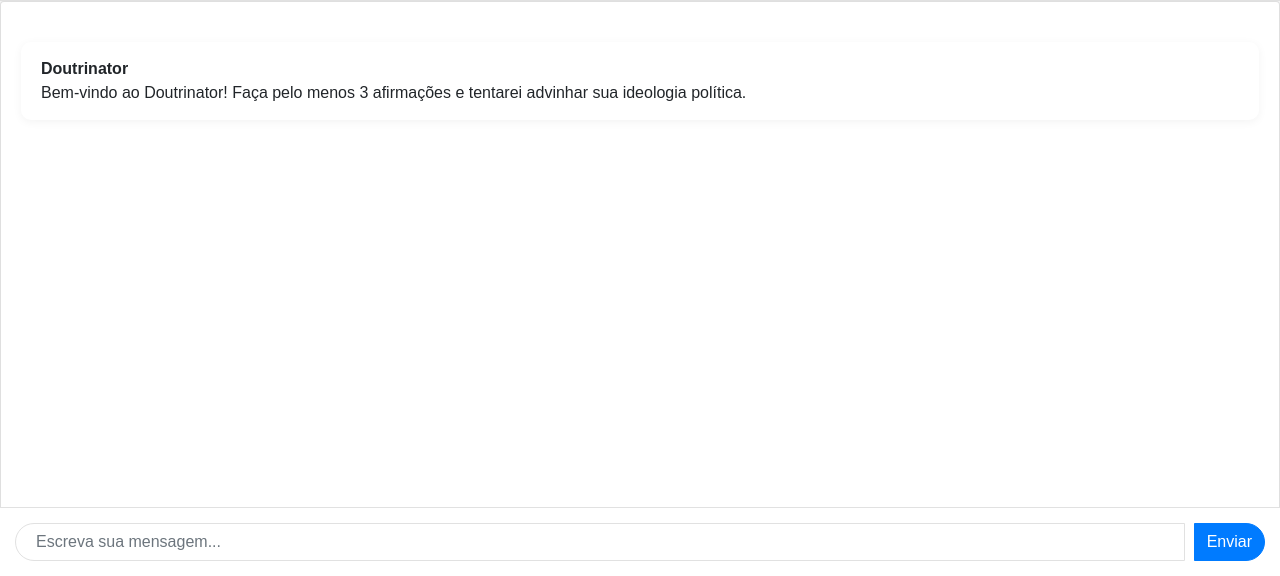
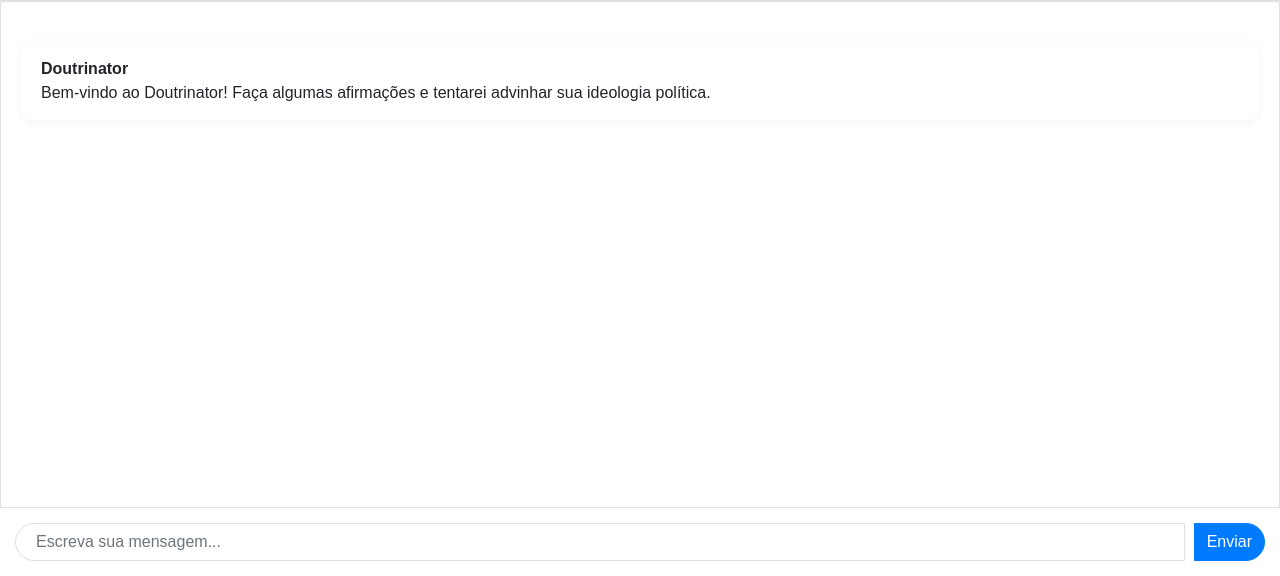
Before and after one commit to brenonevs/Django-ChatBot, a Django app: template django_chatbot/templates/chatbot.html in a window 1280 px wide. Shown: the part 224-800 px from the top of the page. Run offline with Django 4.2, Linux system fonts and the light colour scheme; the template is opened without the code that fills it, so the values that code supplies are empty; some libraries are stand-ins or nearby versions.

Commit message:
pequenas mudanças

```diff
--- a/django_chatbot/django_chatbot/settings.py
+++ b/django_chatbot/django_chatbot/settings.py
@@ -135,7 +135,7 @@ LOGGING = {
     "disable_existing_loggers": False,
     "formatters": {
         "verbose": {
-            "format": "{levelname} {asctime} {message}",
+            "format": "{asctime} {levelname} {name}: {message}",
             "style": "{",
         },
     },
--- a/django_chatbot/templates/chatbot.html
+++ b/django_chatbot/templates/chatbot.html
@@ -123,7 +123,7 @@ Chat com Doutrinator
               <b>Doutrinator</b>
             </div>
             <div class="message-content">
-              Bem-vindo ao Doutrinator! Faça pelo menos 3 afirmações e tentarei advinhar sua ideologia política.
+              Bem-vindo ao Doutrinator! Faça algumas afirmações e tentarei advinhar sua ideologia política.
             </div>
           </div>
         </li>
```
